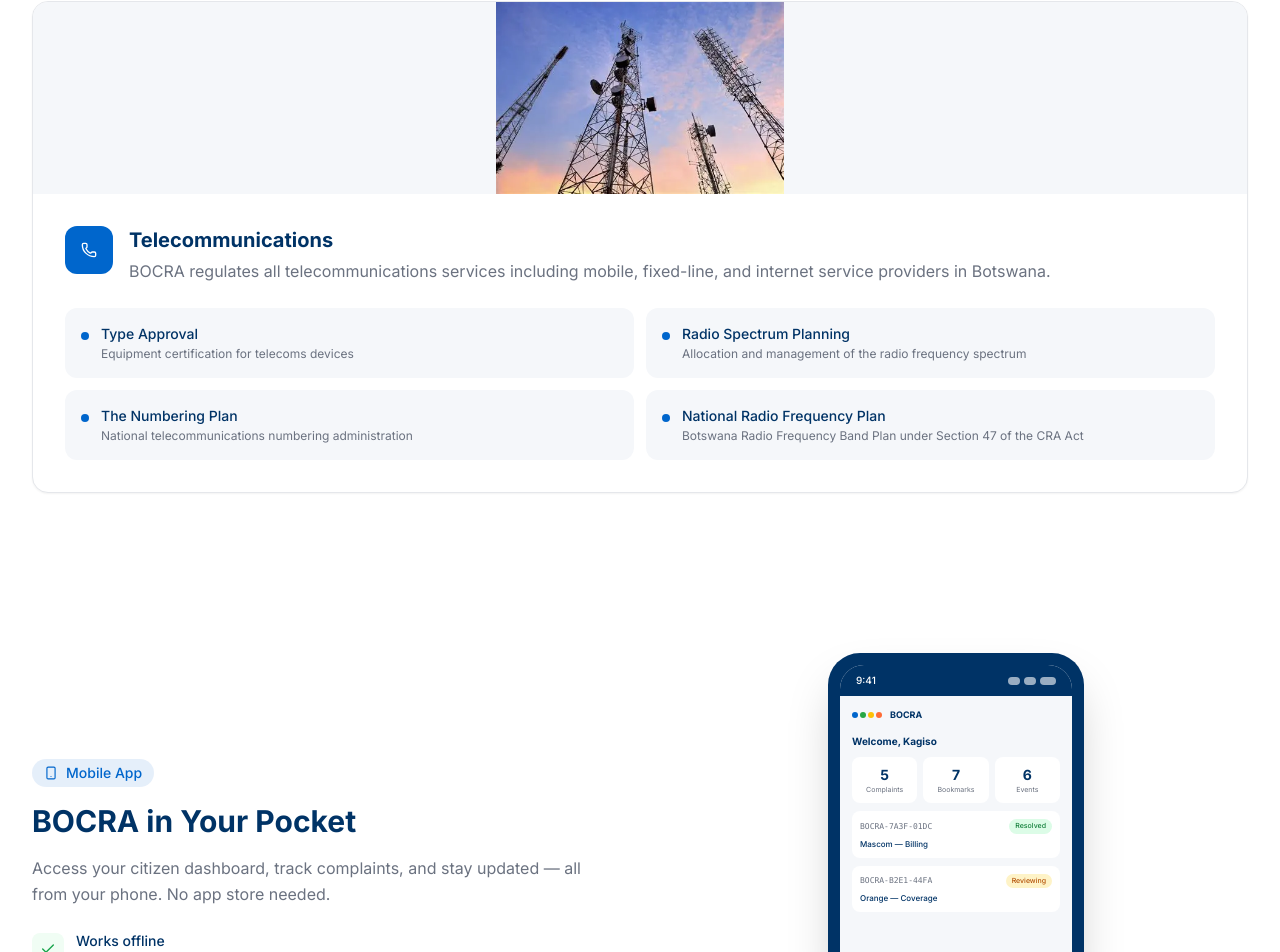
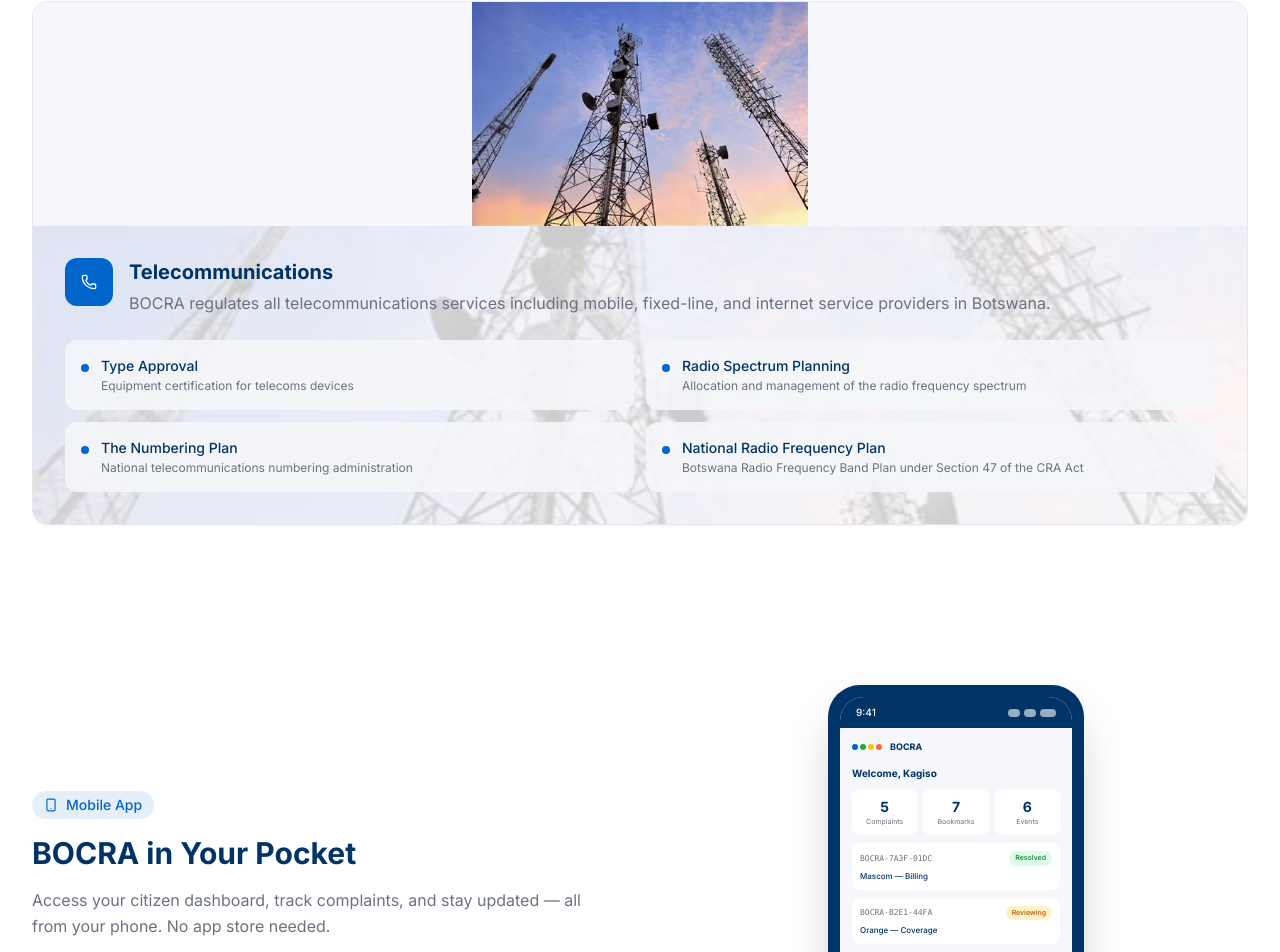
Before and after one commit to luxraye/regulator, a Next.js app: page / in a window 1280 px wide. Shown: the part 3102-4054 px from the top of the page. Built offline with nearby package versions, Linux system fonts and the light colour scheme; no server answers.

Commit message:
mandate section imaging

```diff
--- a/src/components/home/mandate-section.tsx
+++ b/src/components/home/mandate-section.tsx
@@ -1,8 +1,7 @@
 "use client";
 
 import { useState } from "react";
-import { Phone, Radio, Mail, Globe, Wifi, Shield, ArrowRight } from "lucide-react";
-import Link from "next/link";
+import { Phone, Radio, Mail, Globe, ArrowRight } from "lucide-react";
 
 const mandateTabs = [
   {
@@ -102,7 +101,7 @@ export function MandateSection() {
 
         {/* Active tab content */}
         <div className="bg-white rounded-2xl border border-border overflow-hidden shadow-sm">
-          <div className="w-full h-48 bg-bocra-light overflow-hidden flex items-center justify-center" key={active.id}>
+          <div className="w-full h-56 bg-bocra-light overflow-hidden flex items-center justify-center" key={active.id}>
             {/* eslint-disable-next-line @next/next/no-img-element */}
             <img
               src={active.image}
@@ -110,7 +109,18 @@ export function MandateSection() {
               className="w-full h-full object-contain"
             />
           </div>
-          <div className="p-8">
+          <div className="relative">
+            <div className="absolute inset-0">
+              {/* eslint-disable-next-line @next/next/no-img-element */}
+              <img
+                src={active.image}
+                alt=""
+                aria-hidden="true"
+                className="w-full h-full object-cover opacity-20"
+              />
+              <div className="absolute inset-0 bg-white/88" />
+            </div>
+            <div className="relative p-8">
               <div className="flex items-start gap-4 mb-6">
                 <div className={`w-12 h-12 rounded-xl ${active.color} text-white flex items-center justify-center shrink-0`}>
                   {active.icon}
@@ -124,7 +134,7 @@ export function MandateSection() {
               <div className="grid grid-cols-1 md:grid-cols-2 gap-3">
                 {active.items.map((item) => {
                   const inner = (
-                <div className="flex items-start gap-3 p-4 rounded-xl bg-bocra-light hover:bg-gray-100 transition-colors group">
+                    <div className="flex items-start gap-3 p-4 rounded-xl bg-bocra-light/90 hover:bg-gray-100 transition-colors group">
                       <div className="w-2 h-2 rounded-full bg-bocra-blue mt-2 shrink-0" />
                       <div>
                         <p className="font-medium text-sm text-bocra-navy group-hover:text-bocra-blue transition-colors">
@@ -148,6 +158,7 @@ export function MandateSection() {
             </div>
           </div>
         </div>
+      </div>
     </section>
   );
 }
```
Lines whose indentation alone changed are shown as unchanged.
